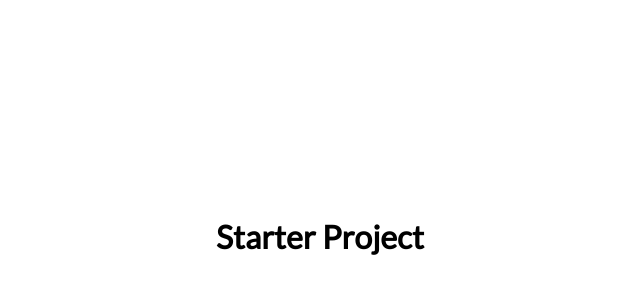
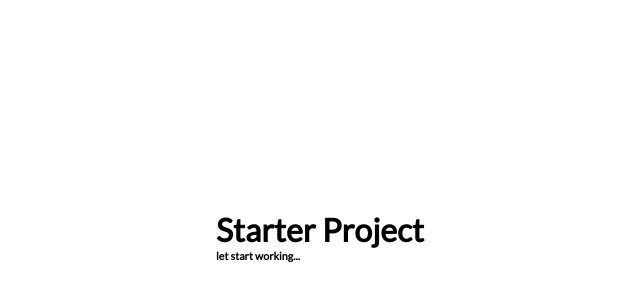
Before and after one commit to shaneCarter-DaGod/design-sessions, a plain HTML site: page session-one/temp/index.html in a window 1280 px wide. Shown: the part 164-464 px from the top of the page, without its empty margins (320-960 px from the left). Drawn offline with Linux system fonts and the light colour scheme.

Commit message:
add subtext to started index.html

```diff
--- a/session-one/temp/index.html
+++ b/session-one/temp/index.html
@@ -31,6 +31,7 @@
   <body>
     <div class="container">
       <h1>Starter Project</h1>
+      <h6>let start working...</h6>
     </div>
   </body>
   <!-- bootstrap js -->
```
